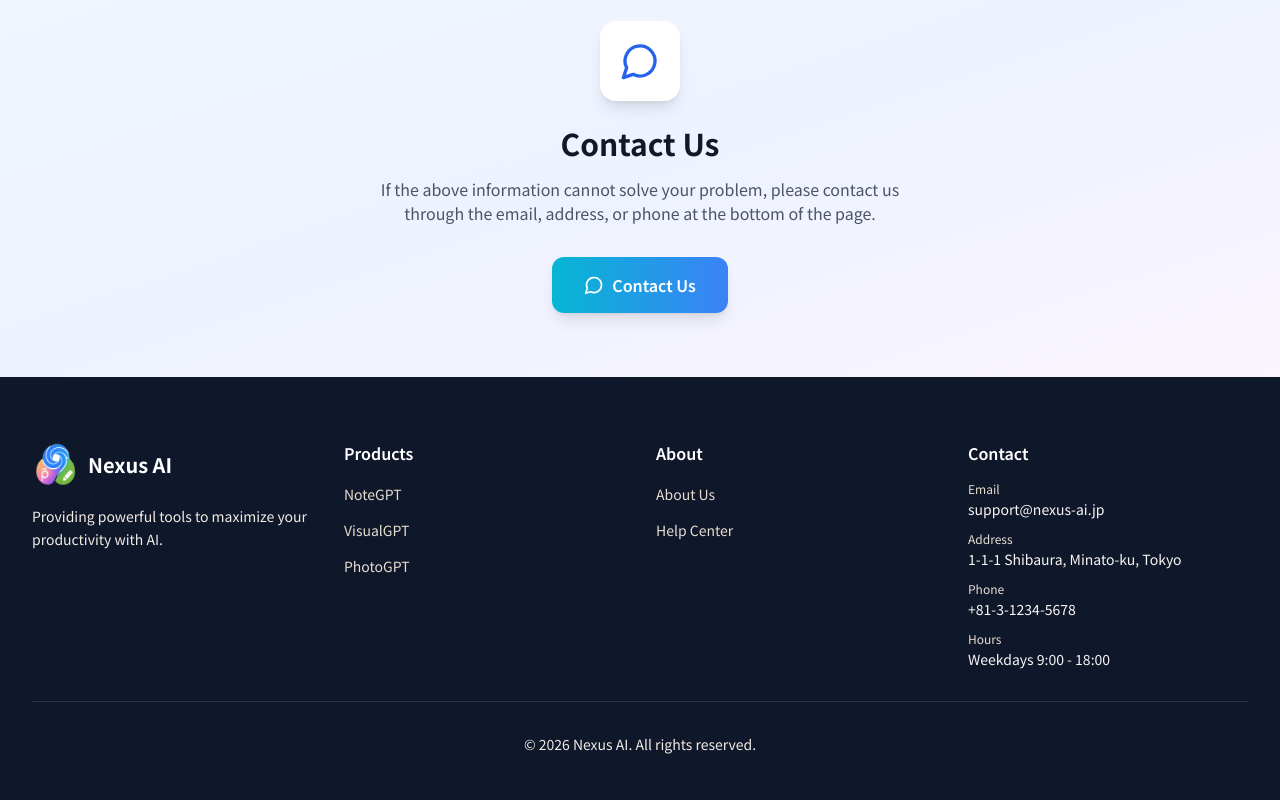
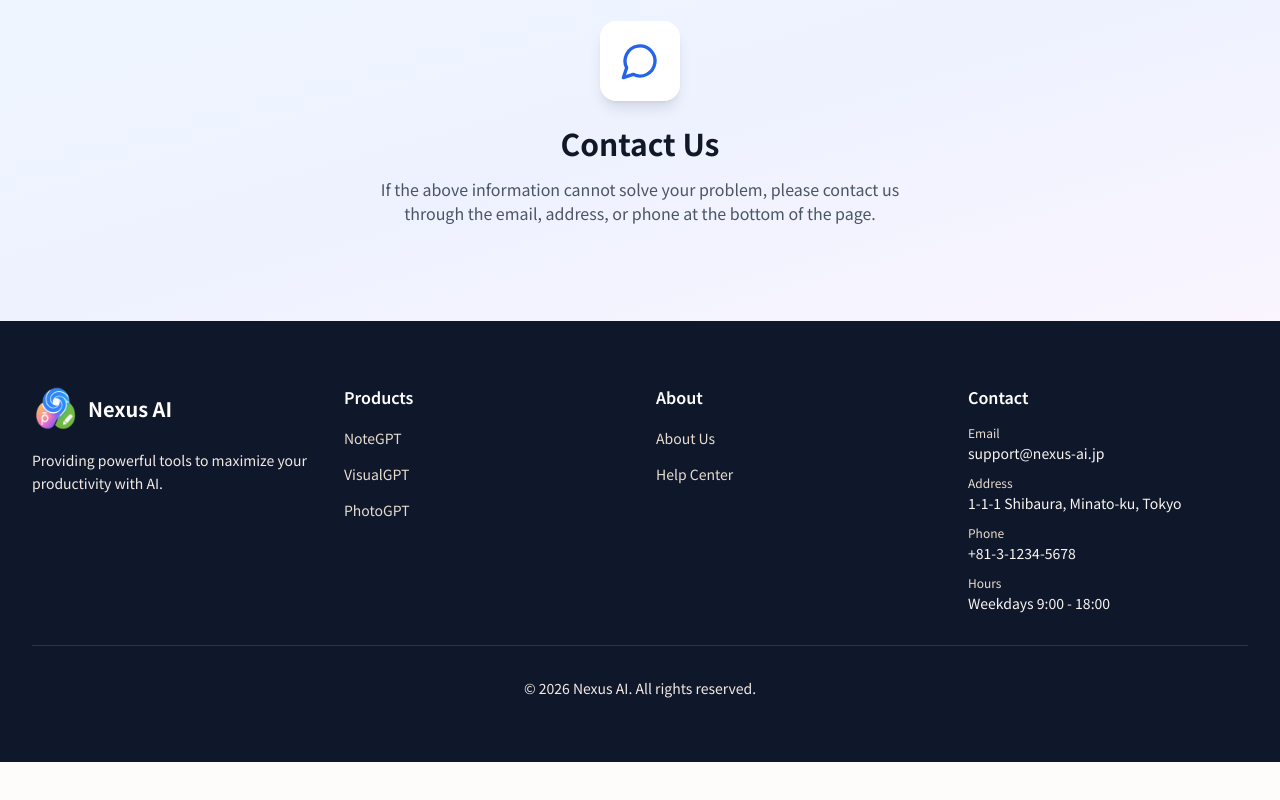
Before and after one commit to Raymond-Yang1102/zf-nexus-ai, a Vue app: page /ja/help in a window 1280 px wide. Shown: the part 1643-2443 px from the top of the page. After the commit the page ends 2405 px from the top, so only its background shows below. Built offline with nearby package versions, Linux system fonts and the light colour scheme.

Commit message:
移除“联系我们”邮箱链接

```diff
--- a/src/views/Help.vue
+++ b/src/views/Help.vue
@@ -122,11 +122,11 @@
           <p class="text-gray-600 max-w-xl mx-auto mb-8">
             {{ helpData?.contactDescription }}
           </p>
-          <a href="mailto:support@nexus-ai.jp"
+          <!-- <a href="mailto:support@nexus-ai.jp"
             class="inline-flex items-center px-8 py-4 bg-gradient-to-r from-cyan-500 to-blue-500 text-white font-semibold rounded-xl hover:from-cyan-600 hover:to-blue-600 shadow-lg hover:shadow-xl transition-all duration-300 hover:-translate-y-0.5">
             <MessageCircle class="w-5 h-5 mr-2" />
             {{ helpData?.contactButton }}
-          </a>
+          </a> -->
         </div>
       </section>
     </main>
```
